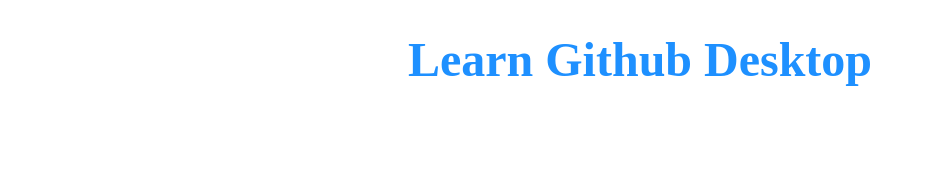
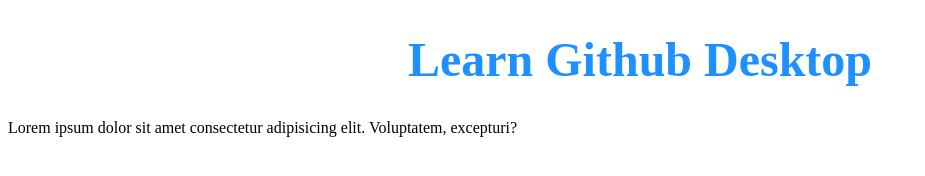
Before and after one commit to mastertbal/gitfive, a plain HTML site: page index.html in a window 1280 px wide. Shown: the whole page, without its empty margins (0-925 px from the left). Drawn offline with Linux system fonts and the light colour scheme.

Commit message:
added a p element

```diff
--- a/index.html
+++ b/index.html
@@ -8,5 +8,6 @@
 </head>
 <body>
     <h1>Learn Github Desktop</h1>
+    <p>Lorem ipsum dolor sit amet consectetur adipisicing elit. Voluptatem, excepturi?</p>
 </body>
 </html>
```
Also changed, not shown: rubbish.txt (added).
